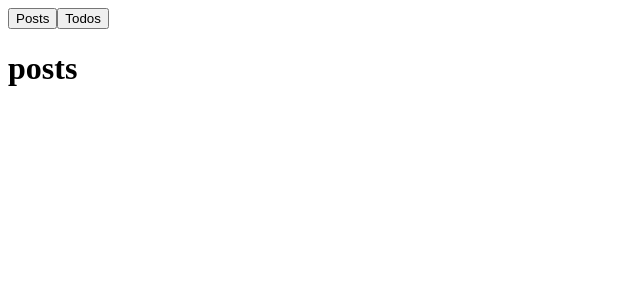
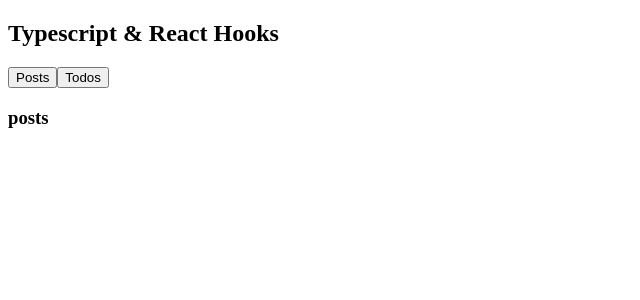
Before and after one commit to al61/typescript-demo, a React (Create React App) app: page / in a window 1280 px wide. Shown: the top 300 px of the page, without its empty margins (0-640 px from the left). Built offline with nearby package versions, Linux system fonts and the light colour scheme.

Commit message:
Set up demo

```diff
--- a/src/components/App.tsx
+++ b/src/components/App.tsx
@@ -6,12 +6,13 @@ const App = () => {
 
   return (
     <div>
+      <h2>Typescript & React Hooks</h2>
       <div>
         <button onClick={() => setResource('posts')}>Posts</button>
         <button onClick={() => setResource('todos')}>Todos</button>
       </div>
       {/* <ResourceList resource={resource} /> */}
-      <h1>{resource}</h1>
+      <h3>{resource}</h3>
     </div>
   );
 };
```
Also changed, not shown: src/components/ResourceList.tsx (+19 -21 lines), 1 other file (tests, documents, lock files or other folders).
